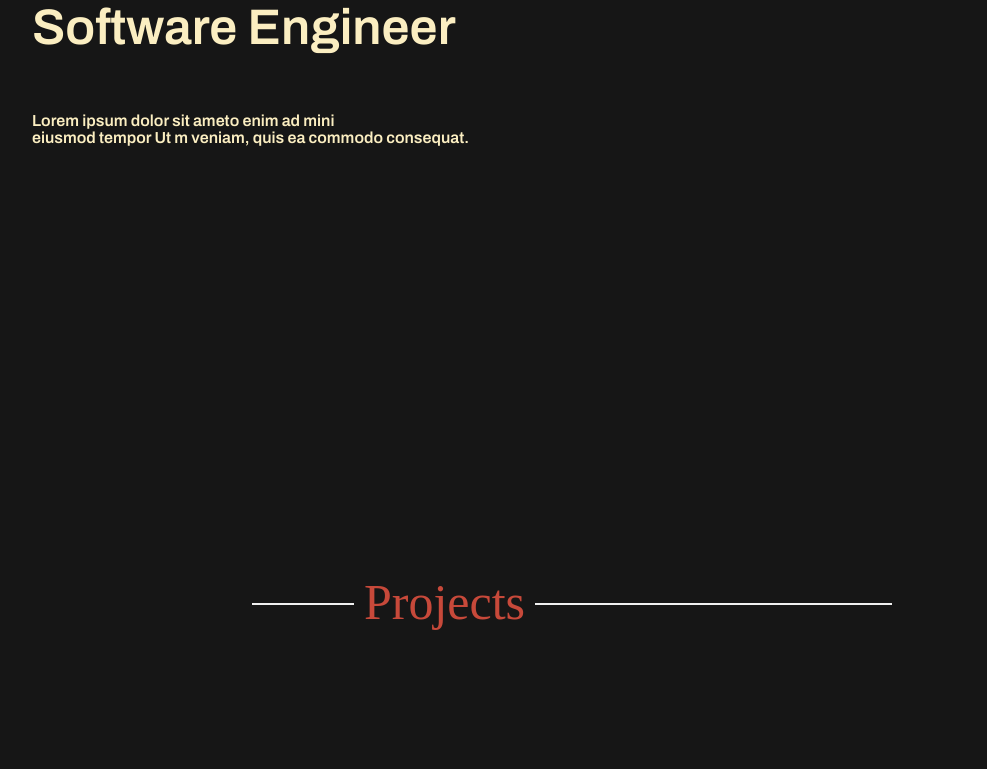
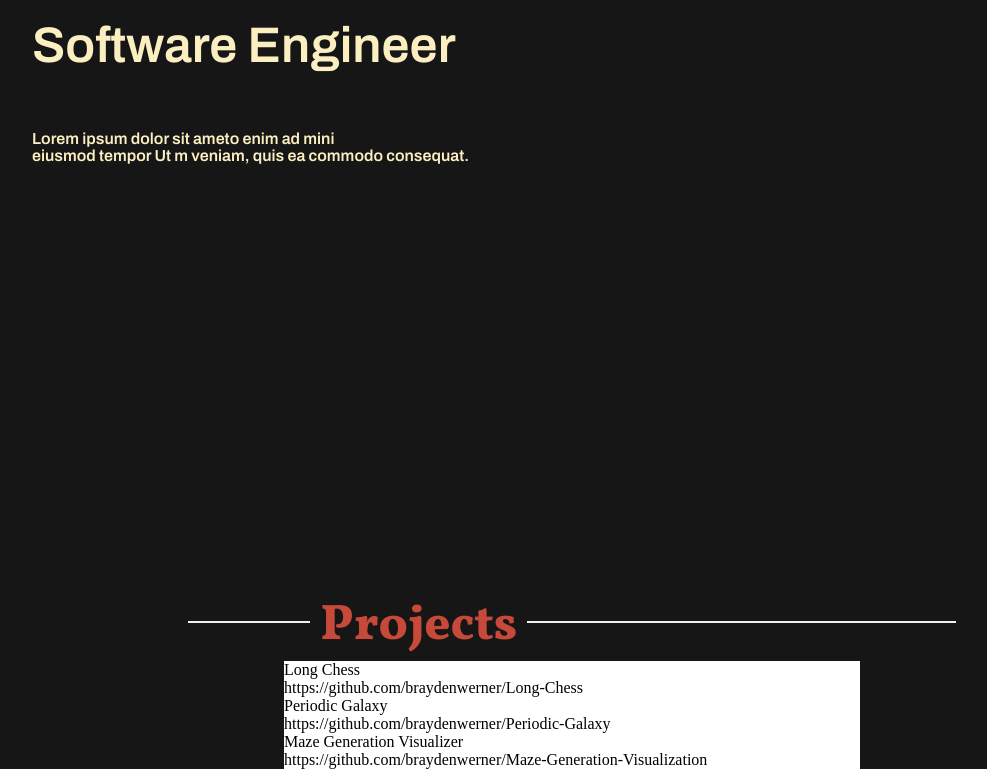
Before and after one commit to braydenwerner/braydenwerner.me, a React (Create React App) app: page / in a window 1280 px wide. Shown: the part 377-1146 px from the top of the page, without its empty margins (68-1055 px from the left). Before the commit the page ends 1008 px from the top, so only its background shows below. Built offline with nearby package versions, Linux system fonts and the light colour scheme.

Commit message:
project section, rendering links. added animations

```diff
--- a/package.json
+++ b/package.json
@@ -10,6 +10,7 @@
     "prop-types": "^15.7.2",
     "react": "^17.0.1",
     "react-dom": "^17.0.1",
+    "react-reveal": "^1.2.2",
     "react-router-dom": "^5.2.0",
     "react-scripts": "4.0.0",
     "react-transition-group": "^4.4.1",
--- a/public/index.html
+++ b/public/index.html
@@ -6,42 +6,20 @@
   <link rel="icon" href="%PUBLIC_URL%/favicon.ico" />
   <meta name="viewport" content="width=device-width, initial-scale=1" />
   <meta name="theme-color" content="#000000" />
-  <meta name="description" content="Web site created using create-react-app" />
+  <meta name="description" content="Brayden Werner's Website :)" />
   <link rel="apple-touch-icon" href="%PUBLIC_URL%/logo192.png" />
-  <!--
-      manifest.json provides metadata used when your web app is installed on a
-      user's mobile device or desktop. See https://developers.google.com/web/fundamentals/web-app-manifest/
-    -->
+  >
   <link rel="manifest" href="%PUBLIC_URL%/manifest.json" />
 
   <link rel="stylesheet" href="index.css" />
-  <!--
-      Notice the use of %PUBLIC_URL% in the tags above.
-      It will be replaced with the URL of the `public` folder during the build.
-      Only files inside the `public` folder can be referenced from the HTML.
 
-      Unlike "/favicon.ico" or "favicon.ico", "%PUBLIC_URL%/favicon.ico" will
-      work correctly both with client-side routing and a non-root public URL.
-      Learn how to configure a non-root public URL by running `npm run build`.
-    -->
-  <title>React App</title>
+  <title>Brayden Werner</title>
 
   <script src="https://kit.fontawesome.com/7fa6acb418.js" crossorigin="anonymous"></script>
 </head>
 
 <body>
-  <noscript>You need to enable JavaScript to run this app.</noscript>
   <div id="root"></div>
-  <!--
-      This HTML file is a template.
-      If you open it directly in the browser, you will see an empty page.
-
-      You can add webfonts, meta tags, or analytics to this file.
-      The build step will place the bundled scripts into the <body> tag.
-
-      To begin the development, run `npm start` or `yarn start`.
-      To create a production bundle, use `npm run build` or `yarn build`.
-    -->
 </body>
 
 </html>
--- a/src/components/Projects/Projects.js
+++ b/src/components/Projects/Projects.js
@@ -1,15 +1,32 @@
 import React from 'react'
+import Slide from 'react-reveal/Slide'
+import { projectLinks } from '../../constants/constants'
 import './Projects.scss'
 
 export default function Projects() {
+    //  play gif on hover?
     return (
         <>
             <div className="outer-container">
-                <div className="main-header-container">
-                    <div className="title">Projects</div>
+                <div className="main-container">
+                    <Slide left>
+                        <div className="title-container">
+                            <div className="title">Projects</div>
+                        </div>
+                    </Slide>
+                    <div className="project-container">
+                        {projectLinks.map(project => {
+                            return (
+                                <div className="project-background" key={project.name}>
+                                    <div className="project-title">{project.name}</div>
+                                    <div className="project-url">{project.url}</div>
+                                </div>
+                            )
+                        })
+                        }
+                    </div>
                 </div>
             </div>
-
         </>
     )
 }
--- a/src/components/Projects/Projects.scss
+++ b/src/components/Projects/Projects.scss
@@ -1,4 +1,5 @@
 @import "../../constants/constants";
+@import url("https://fonts.googleapis.com/css2?family=Archivo:wght@600;700&family=Vollkorn:wght@800&display=swap");
 
 .outer-container {
   margin-top: 150px;
@@ -6,11 +7,15 @@
   flex-direction: column;
   align-items: center;
 
-  .main-header-container {
+  .main-container {
+    width: 60%;
+
+    .title-container {
+      font-family: "Vollkorn", serif;
+      font-weight: 100;
       display: flex;
       flex-direction: row;
       text-align: center;
-    width: 50%;
 
       &:before {
         content: "";
@@ -37,4 +42,21 @@
         color: $themeRed;
       }
     }
+    .project-container {
+      display: flex;
+      flex-direction: column;
+      align-items: center;
+
+      .project-background {
+        background-color: white;
+        width: 75%;
+
+        .project-title {
         }
+
+        .project-url {
+        }
+      }
+    }
+  }
+}
--- a/src/constants/constants.js
+++ b/src/constants/constants.js
@@ -17,6 +17,21 @@ const socialLinks = [
     }
 ]
 
+const projectLinks = [
+    {
+        name: 'Long Chess',
+        url: 'https://github.com/braydenwerner/Long-Chess'
+    },
+    {
+        name: 'Periodic Galaxy',
+        url: 'https://github.com/braydenwerner/Periodic-Galaxy'
+    },
+    {
+        name: 'Maze Generation Visualizer',
+        url: 'https://github.com/braydenwerner/Maze-Generation-Visualization'
+    }
+]
+
 const ANIMATION_DELAY = 500
 
 const colors = {
@@ -29,4 +44,4 @@ const colors = {
     themeGray: 'A6ACB2'
 }
 
-export { socialLinks, ANIMATION_DELAY, colors }
+export { socialLinks, projectLinks, ANIMATION_DELAY, colors }
```
Also changed, not shown: 1 other file (tests, documents, lock files or other folders). Lines whose indentation alone changed are shown as unchanged.
